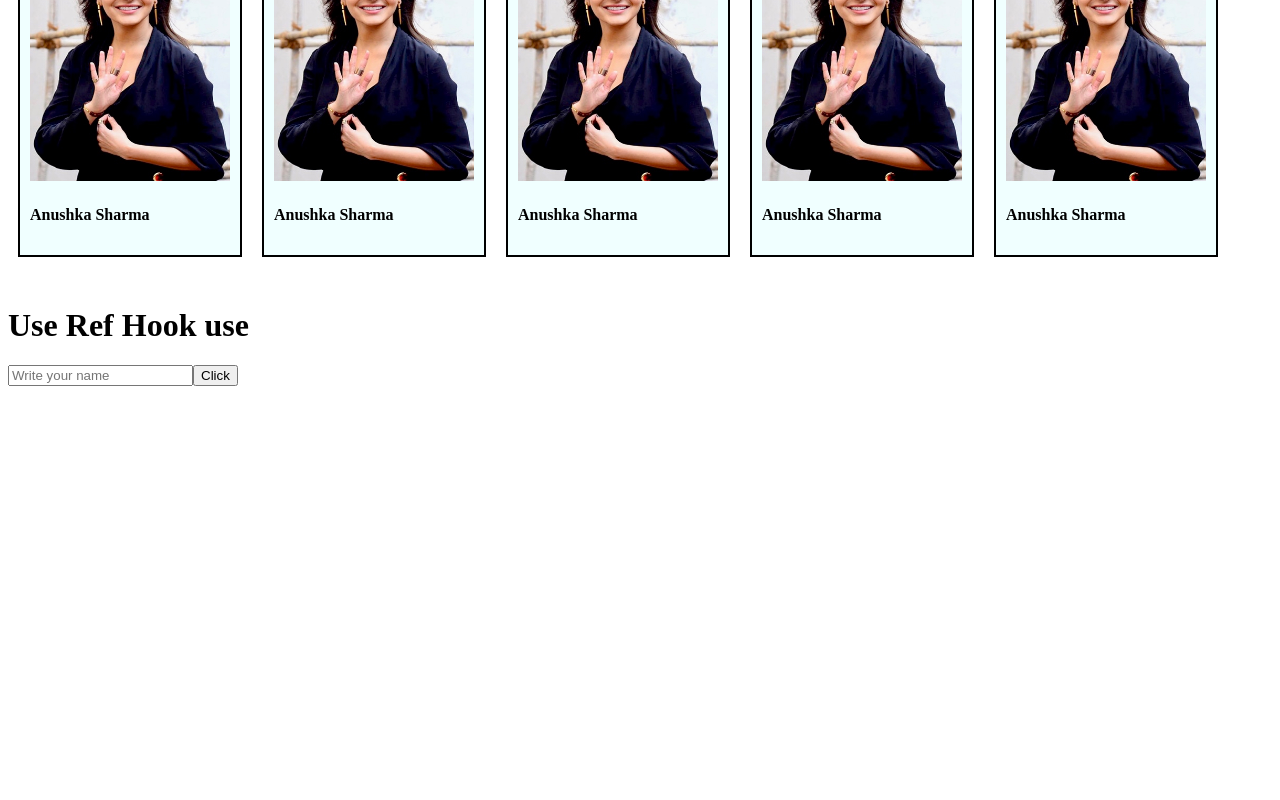
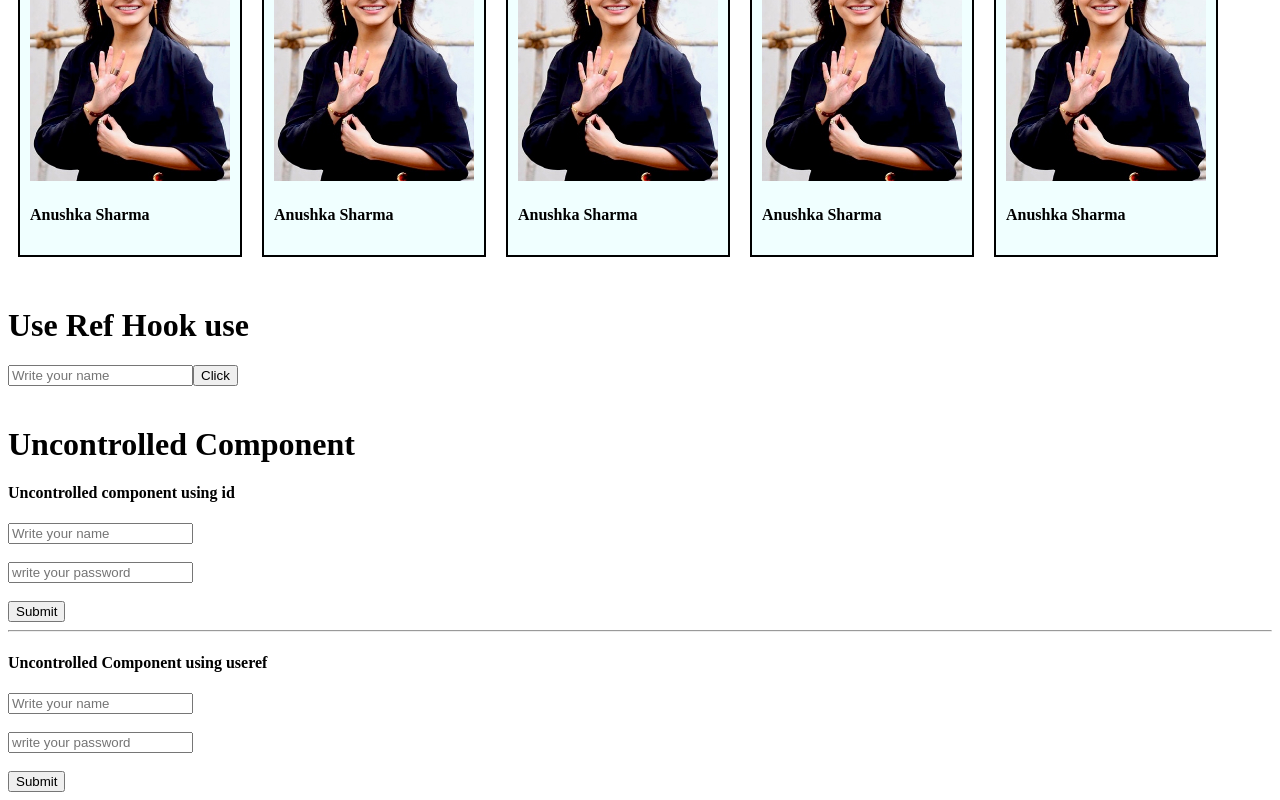
Before and after one commit to sudhanshu-singh22/React, a React (Vite) app: page / in a window 1280 px wide. Shown: the part 7119-7919 px from the top of the page. Before the commit the page ends 7513 px from the top, so only its background shows below. Built offline with nearby package versions, Linux system fonts and the light colour scheme.

Commit message:
Uncontrolled component

```diff
--- a/src/App.jsx
+++ b/src/App.jsx
@@ -20,6 +20,7 @@ import Inlinec from './inlinecss'
 import Dynamic from './DynamicInliecss'
 import External from './Externalcss'
 import Refer from './useRefhook'
+import Uncontrol from './uncontrolledcomponent'
 function App() {
  return(
  <div>
@@ -83,6 +84,9 @@ function App() {
   <br />
   <h1>Use Ref Hook use</h1>
   <Refer/>
+  <br />
+  <h1>Uncontrolled Component</h1>
+  <Uncontrol/>
 </div>)
 }
 
--- /dev/null
+++ b/src/uncontrolledcomponent.jsx
@@ -0,0 +1,44 @@
+import { useRef } from "react";
+
+function Uncontrol(){
+    const nameref=useRef();
+    const passRed=useRef();
+ const handle=(item)=>{
+      item.preventDefault();
+      const Name=document.querySelector('#name').value;
+      const Pass=document.querySelector('#pass').value;
+      console.log(Name,Pass);
+ }
+ const handleRef=(item)=>{
+        item.preventDefault();
+        const NameRef=nameref.current.value;
+        const PassRef=passRed.current.value;
+        console.log(NameRef,PassRef);
+ }
+return(
+    <div>
+        <h4>Uncontrolled component using id</h4>
+   <form action="" onSubmit={handle} >
+    <input type="text" id="name" placeholder="Write your name" />
+    <br />
+    <br />
+    <input type="password" id="pass" placeholder="write your password" />
+    <br />
+    <br />
+    <button>Submit</button>
+    <hr />
+   </form>
+   <h4>Uncontrolled Component using useref</h4>
+    <form action="" onSubmit={handleRef} >
+    <input type="text" ref={nameref}  placeholder="Write your name" />
+    <br />
+    <br />
+    <input type="password" ref={passRed}  placeholder="write your password" />
+    <br />
+    <br />
+    <button>Submit</button>
+   </form>
+    </div>
+)
+}
+export default Uncontrol;
```
